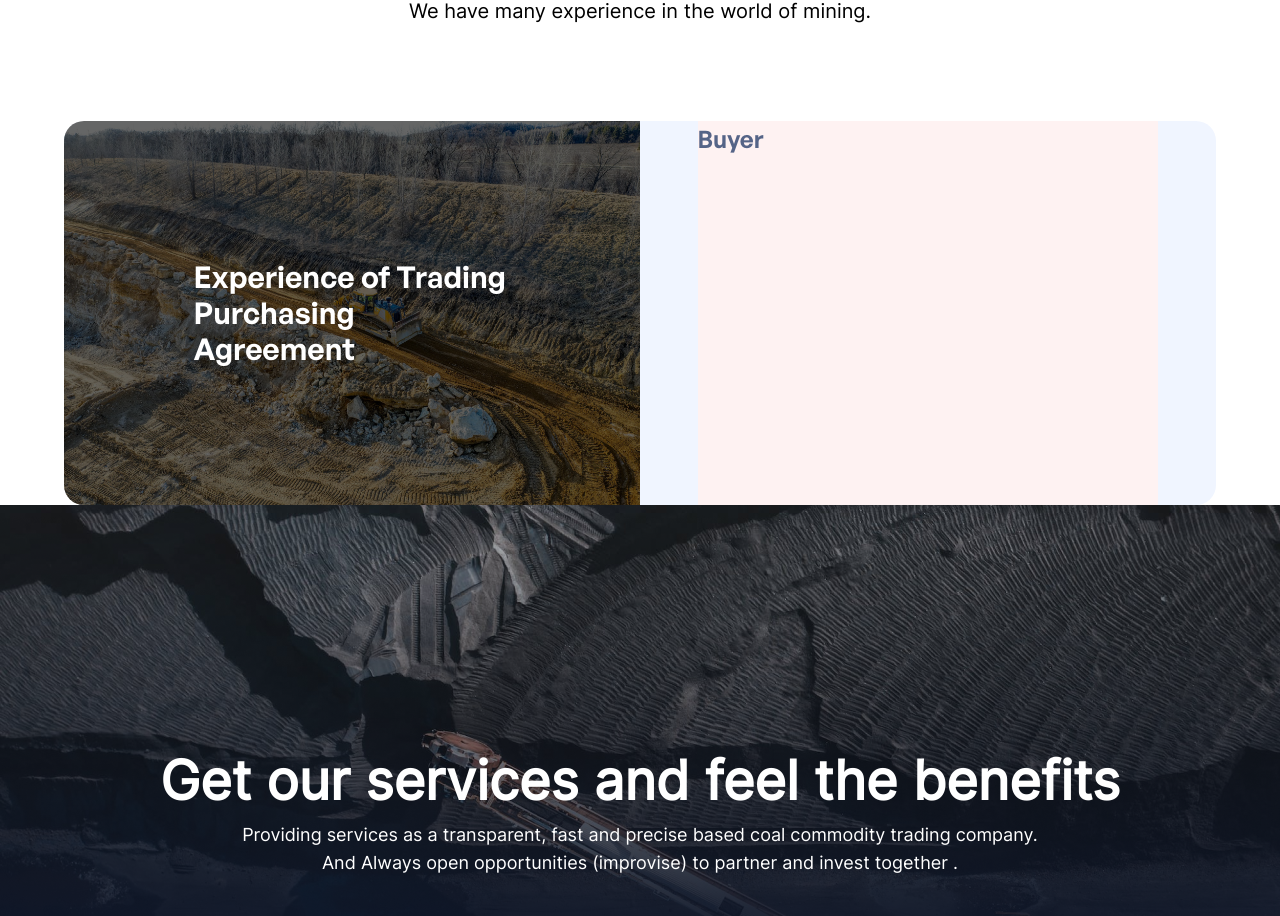
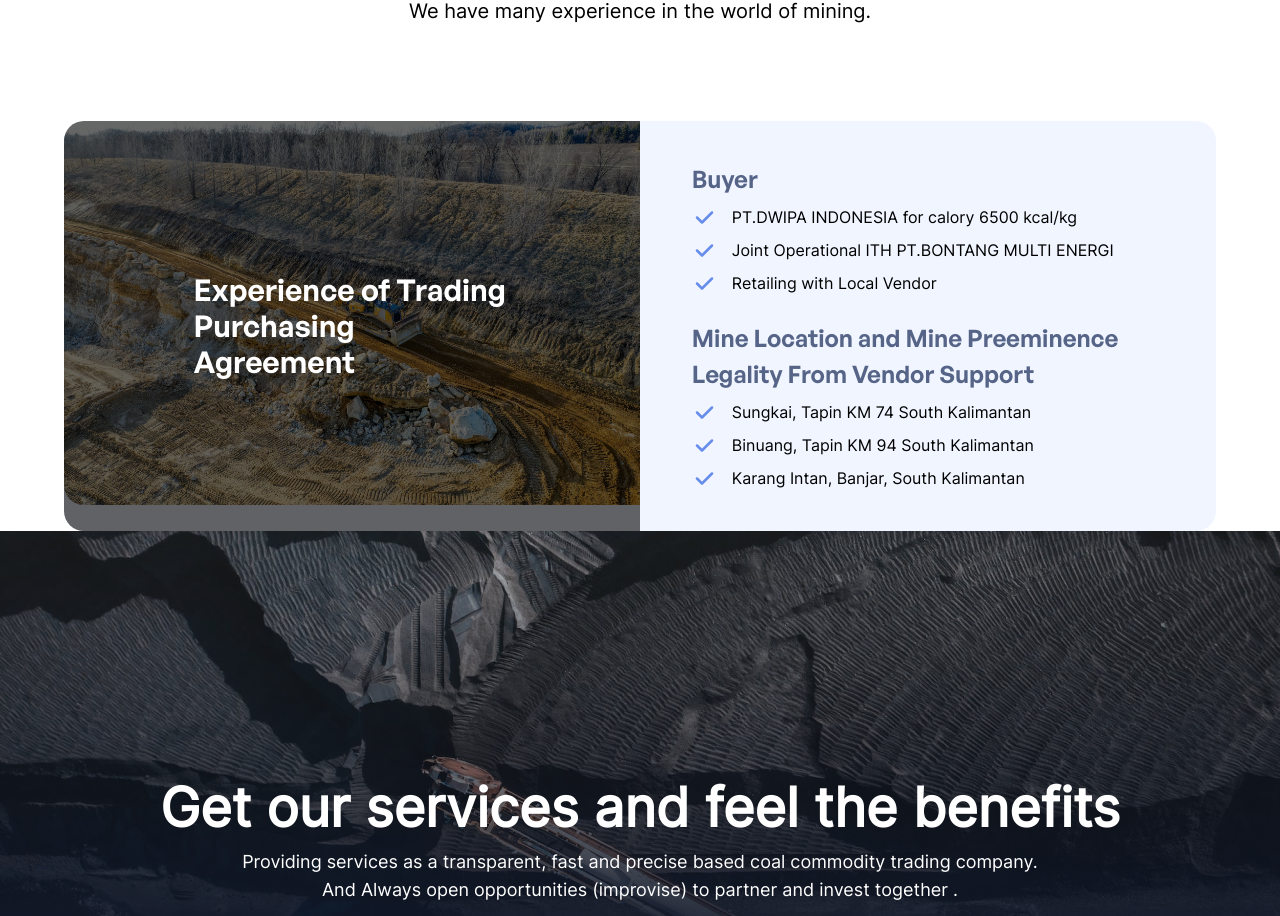
Before and after one commit to Adiptra/PT_Masrur, a React (Vite) app: page / in a window 1280 px wide. Shown: the part 4089-5005 px from the top of the page. Built offline with nearby package versions, Linux system fonts and the light colour scheme.

Commit message:
ExpSection

```diff
--- a/src/components/sections/ExperienceSection.jsx
+++ b/src/components/sections/ExperienceSection.jsx
@@ -1,14 +1,13 @@
 /* eslint-disable react/jsx-key */
 import React from "react";
 import { experienceSection } from "../../constants/content/experienceContent";
-import { expCover } from "../../images";
 
 const ExperienceSection = () => {
-  const buyers = experienceSection.map(
-    (element) => element.content[0].buyer[0].title
-  );
+  const mappedLists = experienceSection.map((section) => {
+    section.content[0].id;
+  });
 
-  console.log(buyers);
+  console.log(mappedLists);
   return (
     <div className="mt-[100px] border-t-[1px] pt-16">
       <div className="wrapper ">
@@ -41,9 +40,26 @@ const ExperienceSection = () => {
                 </div>
               </div>
               <div className="right w-1/2 flex justify-center">
-                <div className="wrapper bg-red-50 w-[80%]">
-                  <div className="title font-generalSb text-[24px] text-[#556487]">
-                    {element.content[0].buyer[0].title}
+                <div className="py-10 w-[82%]">
+                  <div className="wrapper">
+                    <div className="title font-generalSb text-[24px] text-[#556487]">
+                      {element.content[0].buyer[0].title}
+                    </div>
+                    {element.content[0].buyer[0].lists.map((list) => (
+                      <div className="flex gap-4 mt-2" key={list.id}>
+                        <img src={list.icon} />
+                        <h3>{list.desc}</h3>
+                      </div>
+                    ))}
+                    <div className="title font-generalSb text-[24px] mt-6 text-[#556487]">
+                      {element.content[0].legality[0].title}
+                    </div>
+                    {element.content[0].legality[0].lists.map((list) => (
+                      <div className="flex gap-4 mt-2" key={list.id}>
+                        <img src={list.icon} />
+                        <h3>{list.desc}</h3>
+                      </div>
+                    ))}
                   </div>
                 </div>
               </div>
--- a/src/constants/content/experienceContent.js
+++ b/src/constants/content/experienceContent.js
@@ -11,7 +11,7 @@ export const experienceSection = [
         buyer: [
           {
             title: "Buyer",
-            list: [
+            lists: [
               {
                 id: 1,
                 icon: check,
```
